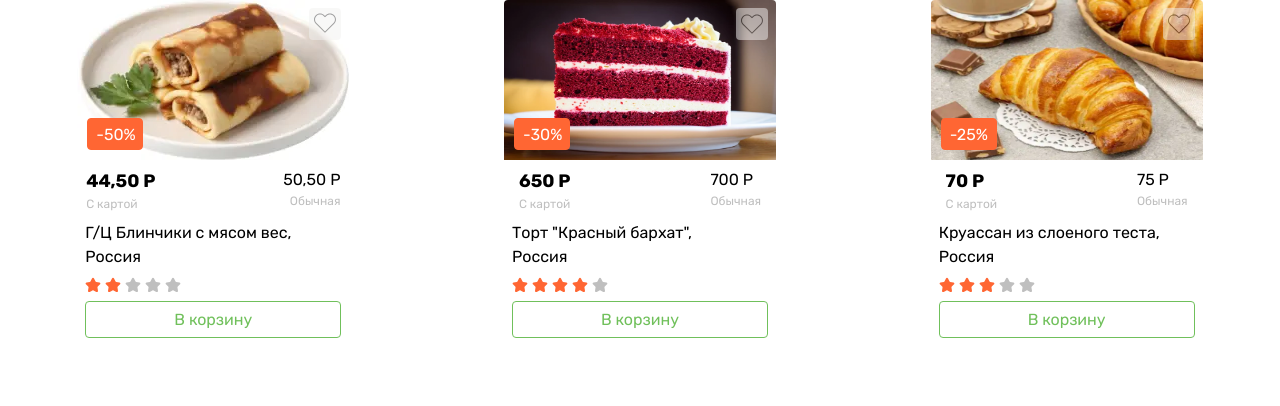
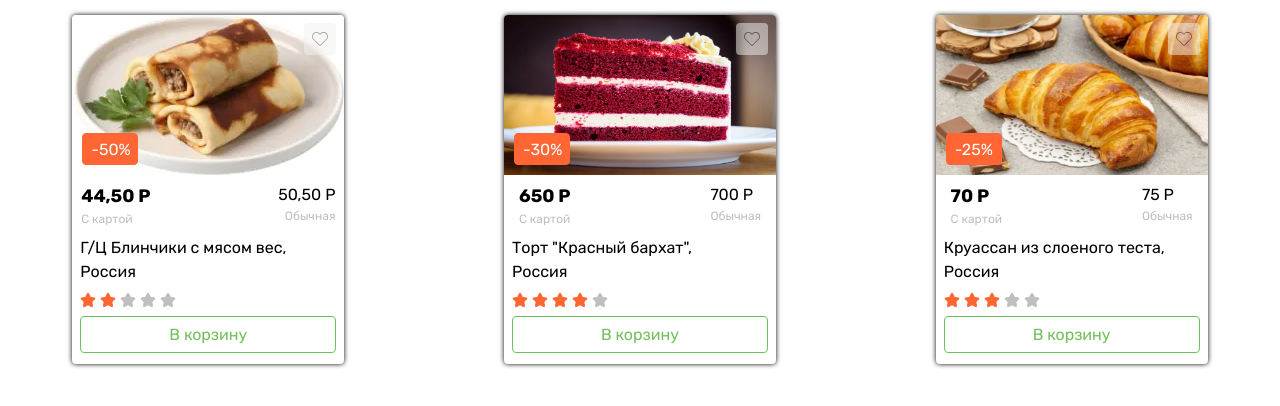
Before and after one commit to Timur1607/article, a plain HTML site: page index.html in a window 1280 px wide. Drawn offline with Linux system fonts and the light colour scheme; files whose address does not match are found by name.

Commit message:
add articles

```diff
--- a/index.html
+++ b/index.html
@@ -15,9 +15,10 @@
                     <p>-50%</p>
                 </div>
                 <button class="article__favorite favorite">
-                    <a class="favorite__heart" href="#articles">
-                        <img class="favorite__heart_img" src="./img/heart.svg" alt="heart">
-                    </a>
+                    <!-- <img class="favorite__heart_img" src="./img/heart.svg" alt="heart"> -->
+                    <svg class="favorite__heart_img" width="22" height="20" viewBox="0 0 22 20" fill="none" xmlns="http://www.w3.org/2000/svg">
+                        <path fill-rule="evenodd" clip-rule="evenodd" d="M11.7046 2.25644C12.8299 1.13067 14.3564 0.498169 15.9482 0.498169C17.5399 0.498169 19.0664 1.13063 20.1916 2.25636C21.3174 3.38164 21.95 4.90829 21.95 6.49999C21.95 8.09174 21.3175 9.61826 20.1917 10.7435C20.1917 10.7436 20.1917 10.7435 20.1917 10.7435L11.3517 19.5835C11.1565 19.7788 10.8399 19.7788 10.6446 19.5835L1.80461 10.7435C-0.539037 8.3999 -0.539037 4.60009 1.80461 2.25644C4.14826 -0.0872086 7.94807 -0.0872087 10.2917 2.25644L10.9982 2.96289L11.7046 2.25644C11.7046 2.25641 11.7046 2.25647 11.7046 2.25644ZM15.9482 1.49817C14.6217 1.49817 13.3496 2.02528 12.4118 2.96346L11.3517 4.02355C11.258 4.11732 11.1308 4.16999 10.9982 4.16999C10.8656 4.16999 10.7384 4.11732 10.6446 4.02355L9.58461 2.96355C7.63149 1.01042 4.46484 1.01042 2.51172 2.96355C0.558594 4.91667 0.558594 8.08332 2.51172 10.0364L10.9982 18.5229L19.4846 10.0364C20.4228 9.09869 20.95 7.82648 20.95 6.49999C20.95 5.17351 20.4229 3.90138 19.4847 2.96363C18.5469 2.02544 17.2747 1.49817 15.9482 1.49817Z" fill="#414141"/>
+                    </svg>
                 </button>
             </div>
             <div class="info">
@@ -50,7 +51,10 @@
                     <p>-30%</p>
                 </div>
                 <button class="article__favorite">
-                    <img src="./img/heart.svg" alt="heart">
+                    <!-- <img  class="favorite__heart_img" src="./img/heart.svg" alt="heart"> -->
+                    <svg class="favorite__heart_img" width="22" height="20" viewBox="0 0 22 20" fill="none" xmlns="http://www.w3.org/2000/svg">
+                        <path fill-rule="evenodd" clip-rule="evenodd" d="M11.7046 2.25644C12.8299 1.13067 14.3564 0.498169 15.9482 0.498169C17.5399 0.498169 19.0664 1.13063 20.1916 2.25636C21.3174 3.38164 21.95 4.90829 21.95 6.49999C21.95 8.09174 21.3175 9.61826 20.1917 10.7435C20.1917 10.7436 20.1917 10.7435 20.1917 10.7435L11.3517 19.5835C11.1565 19.7788 10.8399 19.7788 10.6446 19.5835L1.80461 10.7435C-0.539037 8.3999 -0.539037 4.60009 1.80461 2.25644C4.14826 -0.0872086 7.94807 -0.0872087 10.2917 2.25644L10.9982 2.96289L11.7046 2.25644C11.7046 2.25641 11.7046 2.25647 11.7046 2.25644ZM15.9482 1.49817C14.6217 1.49817 13.3496 2.02528 12.4118 2.96346L11.3517 4.02355C11.258 4.11732 11.1308 4.16999 10.9982 4.16999C10.8656 4.16999 10.7384 4.11732 10.6446 4.02355L9.58461 2.96355C7.63149 1.01042 4.46484 1.01042 2.51172 2.96355C0.558594 4.91667 0.558594 8.08332 2.51172 10.0364L10.9982 18.5229L19.4846 10.0364C20.4228 9.09869 20.95 7.82648 20.95 6.49999C20.95 5.17351 20.4229 3.90138 19.4847 2.96363C18.5469 2.02544 17.2747 1.49817 15.9482 1.49817Z" fill="#414141"/>
+                    </svg>
                 </button>
             </div>
             <div class="info">
@@ -82,8 +86,13 @@
                 <div class="article__discount">
                     <p>-25%</p>
                 </div>
-                <button class="article__favorite">
-                    <img src="./img/heart.svg" alt="heart">
+                <button class="article__favorite favorite">
+                    <div class="favorite__heart" href="#articles"></div>
+                        <!-- <img class="favorite__heart_img" src="./img/heart.svg" alt="heart"> -->
+                        <svg class="favorite__heart_img" width="22" height="20" viewBox="0 0 22 20" fill="none" xmlns="http://www.w3.org/2000/svg">
+                            <path fill-rule="evenodd" clip-rule="evenodd" d="M11.7046 2.25644C12.8299 1.13067 14.3564 0.498169 15.9482 0.498169C17.5399 0.498169 19.0664 1.13063 20.1916 2.25636C21.3174 3.38164 21.95 4.90829 21.95 6.49999C21.95 8.09174 21.3175 9.61826 20.1917 10.7435C20.1917 10.7436 20.1917 10.7435 20.1917 10.7435L11.3517 19.5835C11.1565 19.7788 10.8399 19.7788 10.6446 19.5835L1.80461 10.7435C-0.539037 8.3999 -0.539037 4.60009 1.80461 2.25644C4.14826 -0.0872086 7.94807 -0.0872087 10.2917 2.25644L10.9982 2.96289L11.7046 2.25644C11.7046 2.25641 11.7046 2.25647 11.7046 2.25644ZM15.9482 1.49817C14.6217 1.49817 13.3496 2.02528 12.4118 2.96346L11.3517 4.02355C11.258 4.11732 11.1308 4.16999 10.9982 4.16999C10.8656 4.16999 10.7384 4.11732 10.6446 4.02355L9.58461 2.96355C7.63149 1.01042 4.46484 1.01042 2.51172 2.96355C0.558594 4.91667 0.558594 8.08332 2.51172 10.0364L10.9982 18.5229L19.4846 10.0364C20.4228 9.09869 20.95 7.82648 20.95 6.49999C20.95 5.17351 20.4229 3.90138 19.4847 2.96363C18.5469 2.02544 17.2747 1.49817 15.9482 1.49817Z" fill="#414141"/>
+                        </svg>
+                    </div>
                 </button>
             </div>
             <div class="info">
--- a/style.css
+++ b/style.css
@@ -18,6 +18,7 @@
     /* border: 1px solid black; */
     /* padding: 8px; */
     border-radius: 4px;
+    box-shadow: 0 0 5px;
 }
 .aricle__img{
     max-width: 272px;
@@ -167,10 +168,13 @@
 }
 
 .articles{
+    margin-top: 15px;
     display: flex;
+    gap: 15px;
+    flex-wrap: wrap;
 }
 
-/* .favorite__heart_img:hover{
-    src: url(./img/heart_red.png);
-    transition: 0.5s;
-} */
+.favorite__heart_img:hover path{
+    fill: red;
+    background-color: #F3F2F1;
+}
```
